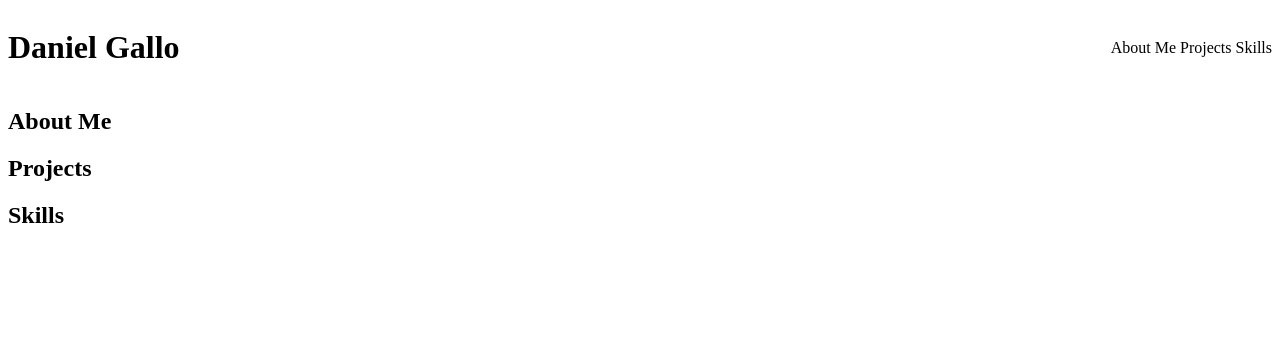
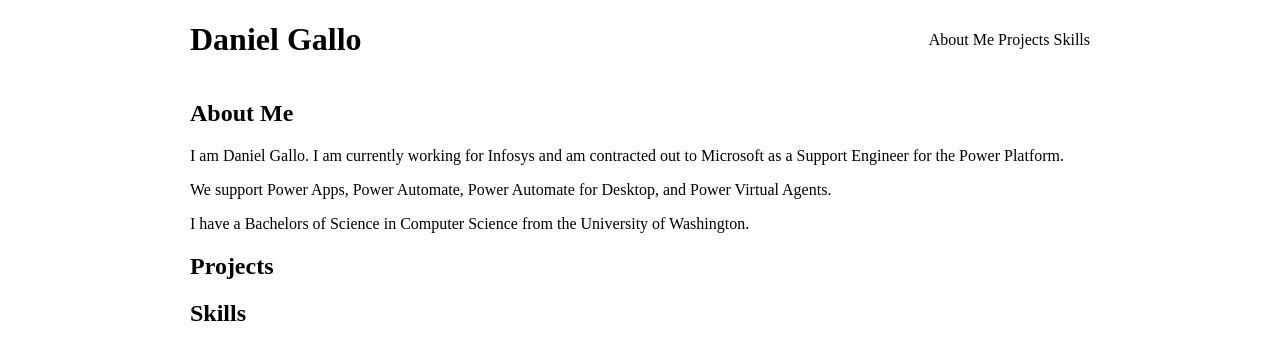
Before and after one commit to danielphilip12/danielphilip12.github.io, a plain HTML site: page index.html in a window 1280 px wide. Drawn offline with Linux system fonts and the light colour scheme.

Commit message:
Add more info to the HTML Page. Add Flexbox Styling.

```diff
--- a/index.html
+++ b/index.html
@@ -1,11 +1,11 @@
 <!DOCTYPE html>
 <html lang="en">
   <head>
-  <meta charset="UTF-8">
-  <meta http-equiv="X-UA-Compatible" content="IE=edge">
-  <meta name="viewport" content="width=device-width, initial-scale=1.0">
+    <meta charset="UTF-8" />
+    <meta http-equiv="X-UA-Compatible" content="IE=edge" />
+    <meta name="viewport" content="width=device-width, initial-scale=1.0" />
     <title>Document</title>
-  <link rel="stylesheet" href="style.css">
+    <link rel="stylesheet" href="style.css" />
   </head>
   <body>
     <header>
@@ -19,9 +19,15 @@
       </nav>
     </header>
 
-
+    <main>
+      <section>
       <h2>About Me</h2>
+      <p>I am Daniel Gallo. I am currently working for Infosys and am contracted out to Microsoft as a Support Engineer for the Power Platform.</p>
+      <p>We support Power Apps, Power Automate, Power Automate for Desktop, and Power Virtual Agents.</p>
+      <p>I have a Bachelors of Science in Computer Science from the University of Washington.</p>
+    </section>
       <h2>Projects</h2>
       <h2>Skills</h2>
+    </main>
   </body>
 </html>
--- a/style.css
+++ b/style.css
@@ -1,3 +1,9 @@
+body {
+    display: flex;
+    flex-direction: column;
+    margin: 0 auto;
+    max-width: 900px;
+}
 header {
     display: flex;
     align-items: center;
```
Lines whose indentation alone changed are shown as unchanged.
